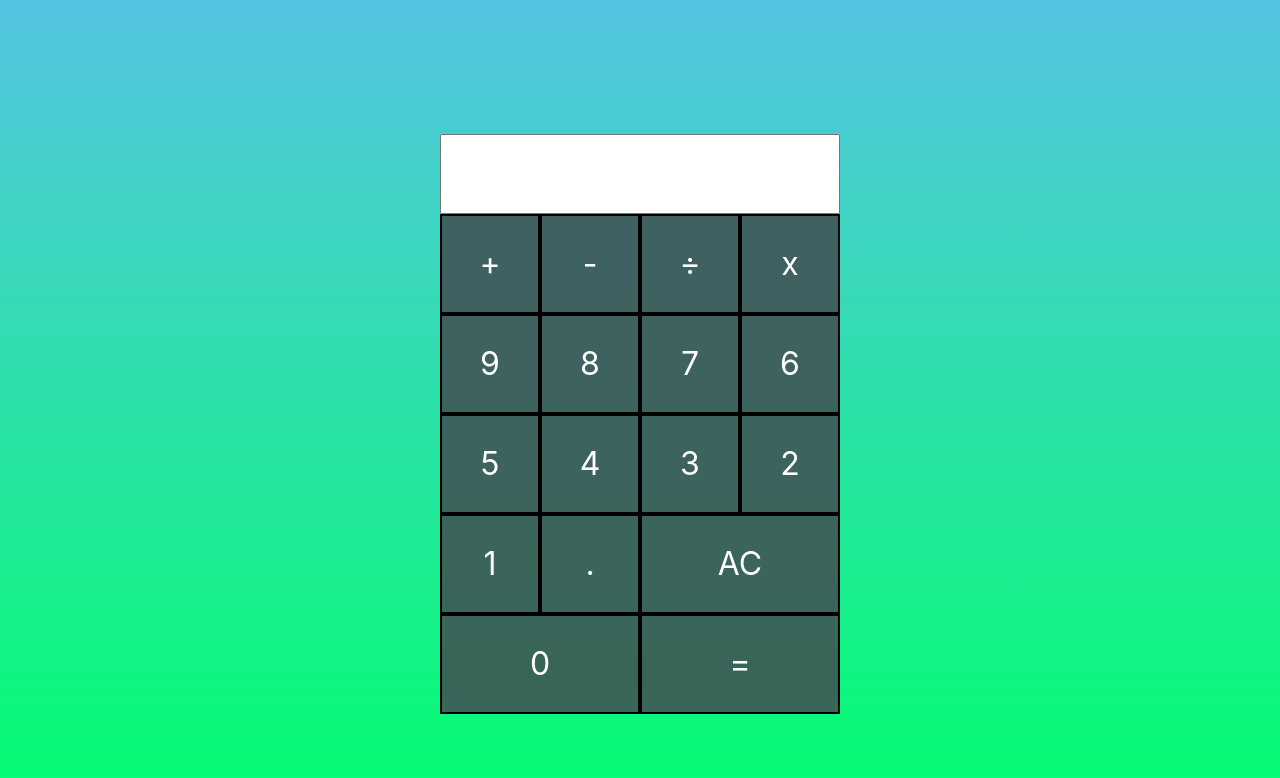
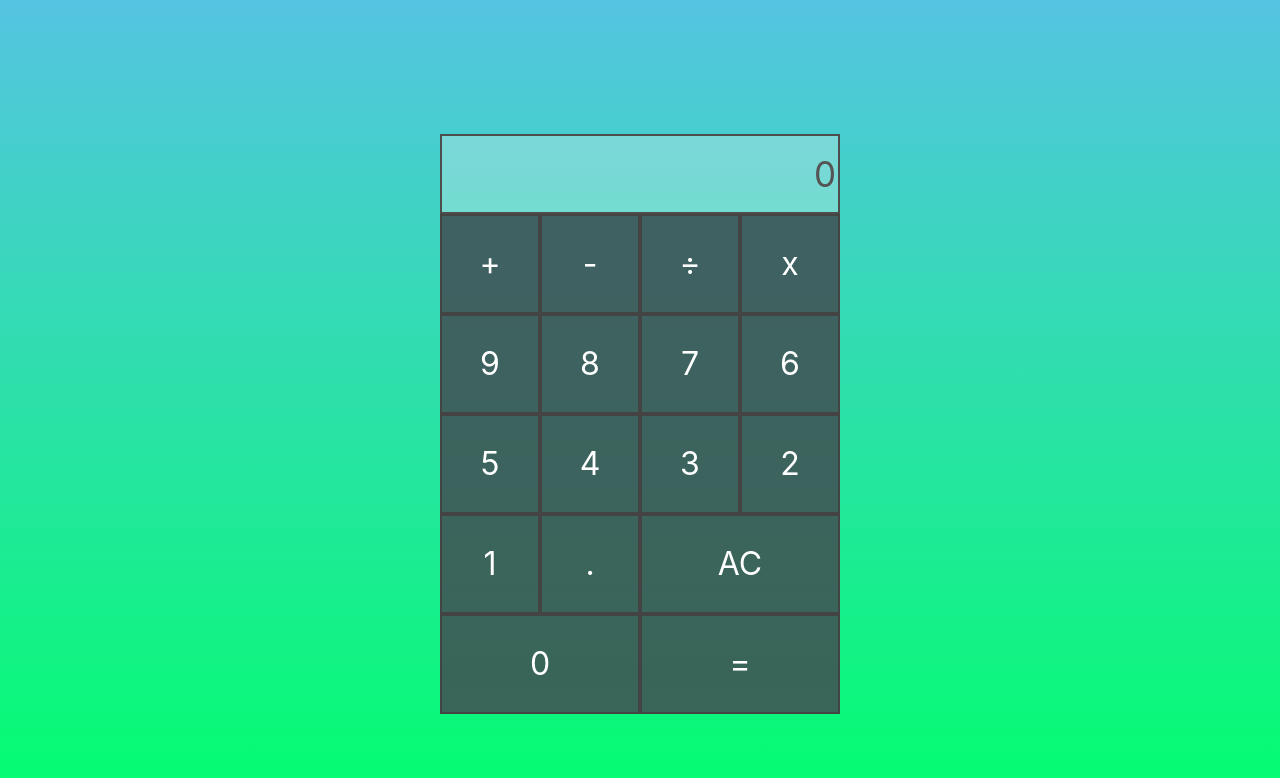
Before and after one commit to ARam2142/Calculator, a plain HTML site: page index.html in a window 1280 px wide. Drawn offline with nearby package versions, Linux system fonts and the light colour scheme.

Commit message:
made changes to class names and styles

```diff
--- a/index.html
+++ b/index.html
@@ -11,14 +11,13 @@
     <link rel="stylesheet" href="https://cdn.jsdelivr.net/npm/bootstrap@4.5.3/dist/css/bootstrap.min.css"
         integrity="sha384-TX8t27EcRE3e/ihU7zmQxVncDAy5uIKz4rEkgIXeMed4M0jlfIDPvg6uqKI2xXr2" crossorigin="anonymous">
     <link rel="stylesheet" href="style.css">
+    <script src="index.js" defer></script>
 </head>
 
 <body>
-
     <br>
-
     <div class="container calculator">
-        <input class="screen-display" type="text"></input>
+        <input class="screen-display" value ="0" disabled></input>
         <button class="calcbutton operator" id="+">+</button>
         <button class="calcbutton operator" id="-">-</button>
         <button class="calcbutton operator" id="+">÷</button>
@@ -35,10 +34,8 @@
         <button class="calcbutton decimal" id="." value=".">.</button>
         <button class="calcbutton reset" id="clear">AC</button>
         <button class="calcbutton number" id="zero" value="0">0</button>
-        <button class="calcbutton other" id="equals">=</button>
+        <button class="calcbutton equal" id="equals">=</button>
     </div>
-
-    <script src="index.js"></script>
 </body>
 
 </html>
--- a/style.css
+++ b/style.css
@@ -32,6 +32,9 @@ body {
 .screen-display {
   grid-column: 1 / -1;
   font-size: 35px;
+  border-style: double;
+  border-color: rgb(77, 77, 77);
+  text-align: right;
 }
 
 .calcbutton {
@@ -40,7 +43,7 @@ body {
   cursor: pointer;
   outline: none;
   border-style: double;
-  border-color: rgb(0, 0, 0);
+  border-color: rgb(68, 68, 68);
 }
 
 .calcbutton:hover {
```
